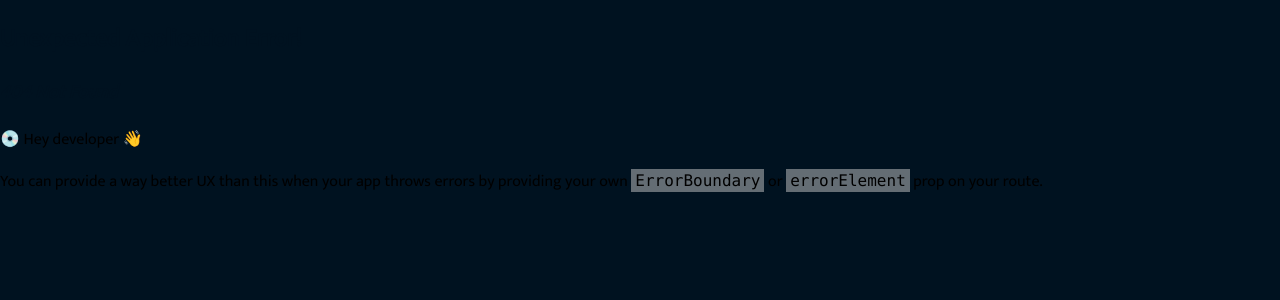
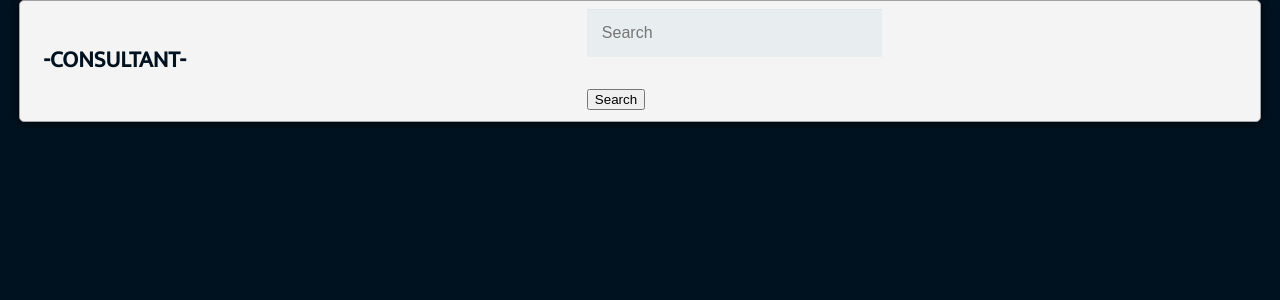
Before and after one commit to NakataCode/Consultant-project, a React (Create React App) app in the folder my-app/: page /Home_Page in a window 1280 px wide. Before the commit this address had no page. Shown: the top 300 px of the page. Built offline with nearby package versions, Linux system fonts and the light colour scheme.

Commit message:
adding new home component after logging/signing

```diff
--- a/my-app/src/App.css
+++ b/my-app/src/App.css
@@ -231,3 +231,6 @@ input[type="checkbox"] {
   cursor: pointer;
   transition: background-color 0.8s ease;
 }
+.linkUser {
+  cursor: pointer;
+}
--- a/my-app/src/App.tsx
+++ b/my-app/src/App.tsx
@@ -3,6 +3,7 @@ import Home from "./Components/Home";
 import SignIn from "./Components/SignIn";
 import SignUp from "./Components/SignUp";
 import User from "./Components/User";
+import AfterHome from "./Components/AfterHome";
 
 import {
   createBrowserRouter,
@@ -18,6 +19,7 @@ const router = createBrowserRouter(
       <Route path="sign_In" element={<SignIn />} />
       <Route path="sign_Up" element={<SignUp />} />
       <Route path="/user" element={<User />} />
+      <Route path="/Home_Page" element={<AfterHome />} />
     </Route>
   )
 );
--- /dev/null
+++ b/my-app/src/Components/AfterHome.tsx
@@ -0,0 +1,57 @@
+import React, { useState, useEffect } from "react";
+import { NavLink, useNavigate } from "react-router-dom";
+import { auth } from "../firebase";
+import "../App.css";
+
+const HomePage: React.FC = () => {
+  const [searchTerm, setSearchTerm] = useState("");
+  const [userEmail, setUserEmail] = useState<string | null>(null);
+
+  const navigate = useNavigate();
+  const user = auth.currentUser;
+
+  const handleSearch = (event: React.FormEvent) => {
+    event.preventDefault();
+  };
+
+  const handleUserClick = () => {
+    navigate("/user");
+  };
+
+  useEffect(() => {
+    const email = localStorage.getItem("userEmail");
+    if (email) {
+      setUserEmail(email);
+    }
+  }, []);
+
+  return (
+    <div>
+      <header className="header">
+        <h1 className="logo">
+          <NavLink to="/Home_Page">-Consultant-</NavLink>
+        </h1>
+        <form onSubmit={handleSearch}>
+          <input
+            type="text"
+            placeholder="Search"
+            value={searchTerm}
+            onChange={(event) => setSearchTerm(event.target.value)}
+          />
+          <button type="submit">Search</button>
+        </form>
+        <ul className="navLinks">
+          <li>
+            {user && (
+              <div className="linkUser">
+                <a onClick={handleUserClick}>{userEmail}</a>
+              </div>
+            )}
+          </li>
+        </ul>
+      </header>
+    </div>
+  );
+};
+
+export default HomePage;
--- a/my-app/src/Components/Home.tsx
+++ b/my-app/src/Components/Home.tsx
@@ -1,4 +1,3 @@
-import "../App.css";
 import Navbar from "./Navbar";
 
 const Home: React.FC = () => {
--- a/my-app/src/Components/SignIn.tsx
+++ b/my-app/src/Components/SignIn.tsx
@@ -9,14 +9,19 @@ const SignIn: React.FC = () => {
 
   const handleSignIn = async () => {
     try {
-      await signInWithEmailAndPassword(auth, email, password);
+      const userCredential = await signInWithEmailAndPassword(
+        auth,
+        email,
+        password
+      );
+      localStorage.setItem("userEmail", userCredential.user?.email || "");
     } catch (err) {
       console.log(err);
     }
   };
 
   onAuthStateChanged(auth, (currentUser) => {
-    if (currentUser) navigate("/user");
+    if (currentUser) navigate("/Home_Page");
   });
 
   return (
--- a/my-app/src/Components/SignUp.tsx
+++ b/my-app/src/Components/SignUp.tsx
@@ -15,9 +15,8 @@ const SignUp: React.FC = () => {
   const navigate = useNavigate();
 
   onAuthStateChanged(auth, (currentUser) => {
-    if (currentUser) navigate("/user");
+    if (currentUser) navigate("/Home_Page");
   });
-
   const handleSignUp = async () => {
     try {
       const userCredential = await createUserWithEmailAndPassword(
@@ -25,12 +24,14 @@ const SignUp: React.FC = () => {
         email,
         password
       );
+      localStorage.setItem("userEmail", userCredential.user?.email || "");
+
       const user = userCredential.user;
       await updateProfile(user, {
         displayName: JSON.stringify({ email, userType }),
       });
 
-      navigate("/user");
+      navigate("/Home_Page");
     } catch (error) {
       console.log(error);
     }
```
